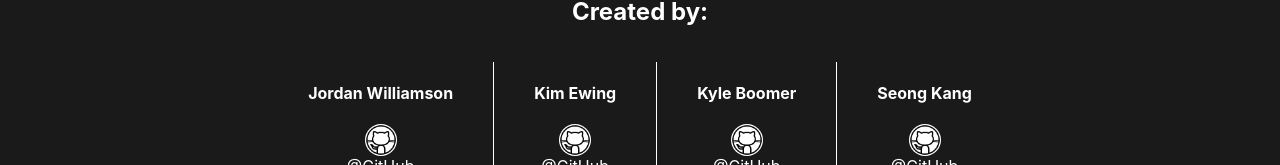
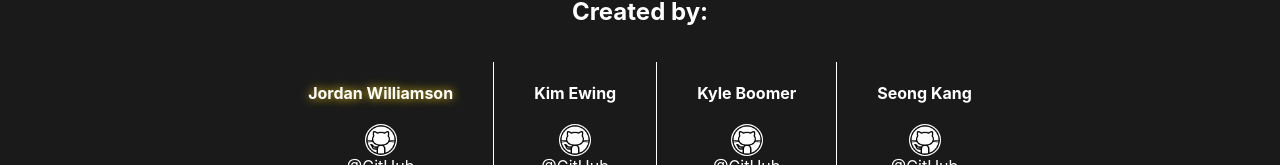
Before and after one commit to KyleMBoomer/art-collector, a React (Create React App) app: page /MyGallery in a window 1280 px wide. In both pictures the pointer is over the element "Jordan Williamson". Shown: the part 301-466 px from the top of the page. Built offline with nearby package versions, Linux system fonts and the light colour scheme.

Commit message:
added footer styling

```diff
--- a/src/CSS/Footer.css
+++ b/src/CSS/Footer.css
@@ -15,6 +15,10 @@
 .name {
     font-size: 1rem;
     padding: 0.5rem;
+}
+
+.name:hover {
+    text-shadow: 0 0 10px rgba(246, 205, 21, 1);
 }
 
 .info-section {
```
